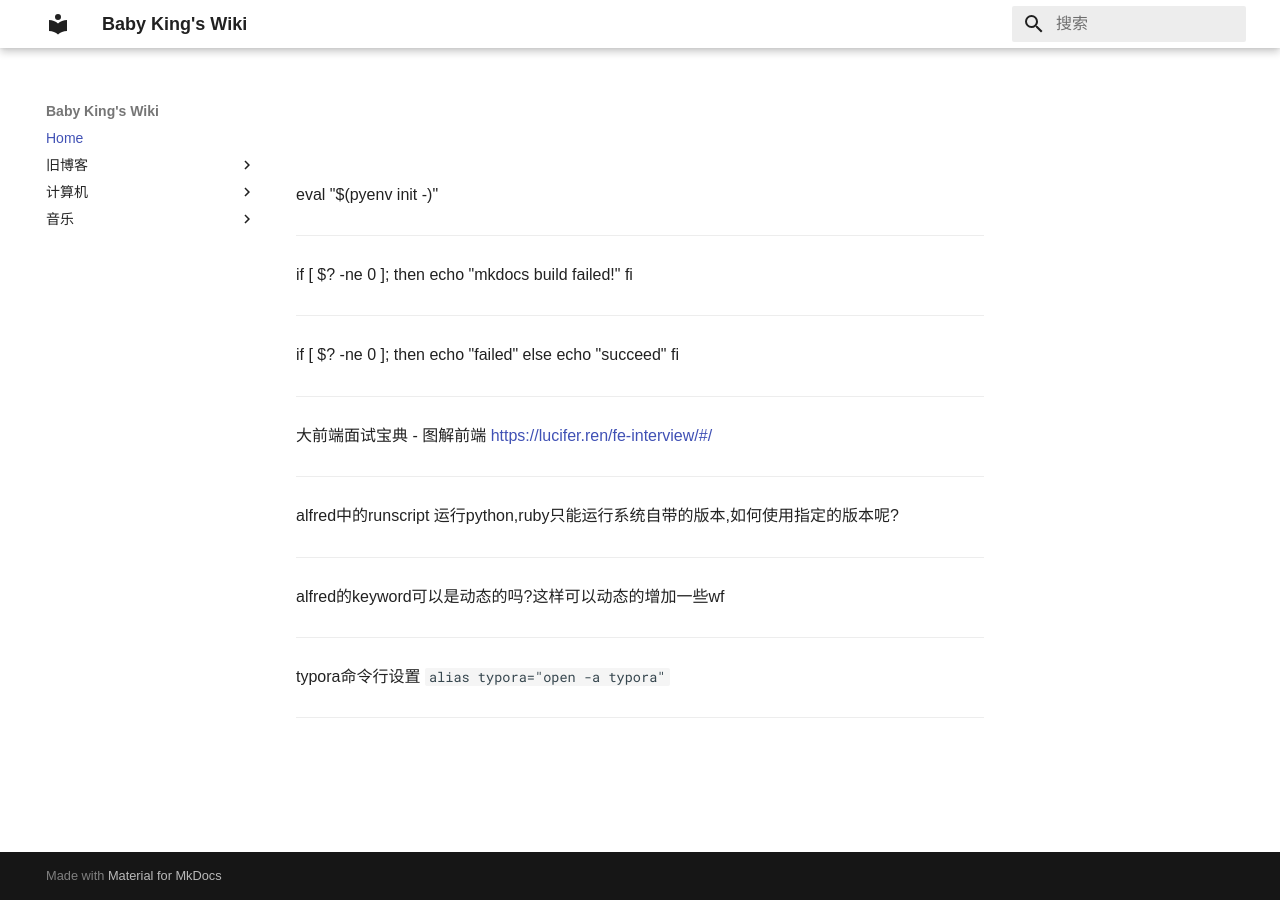
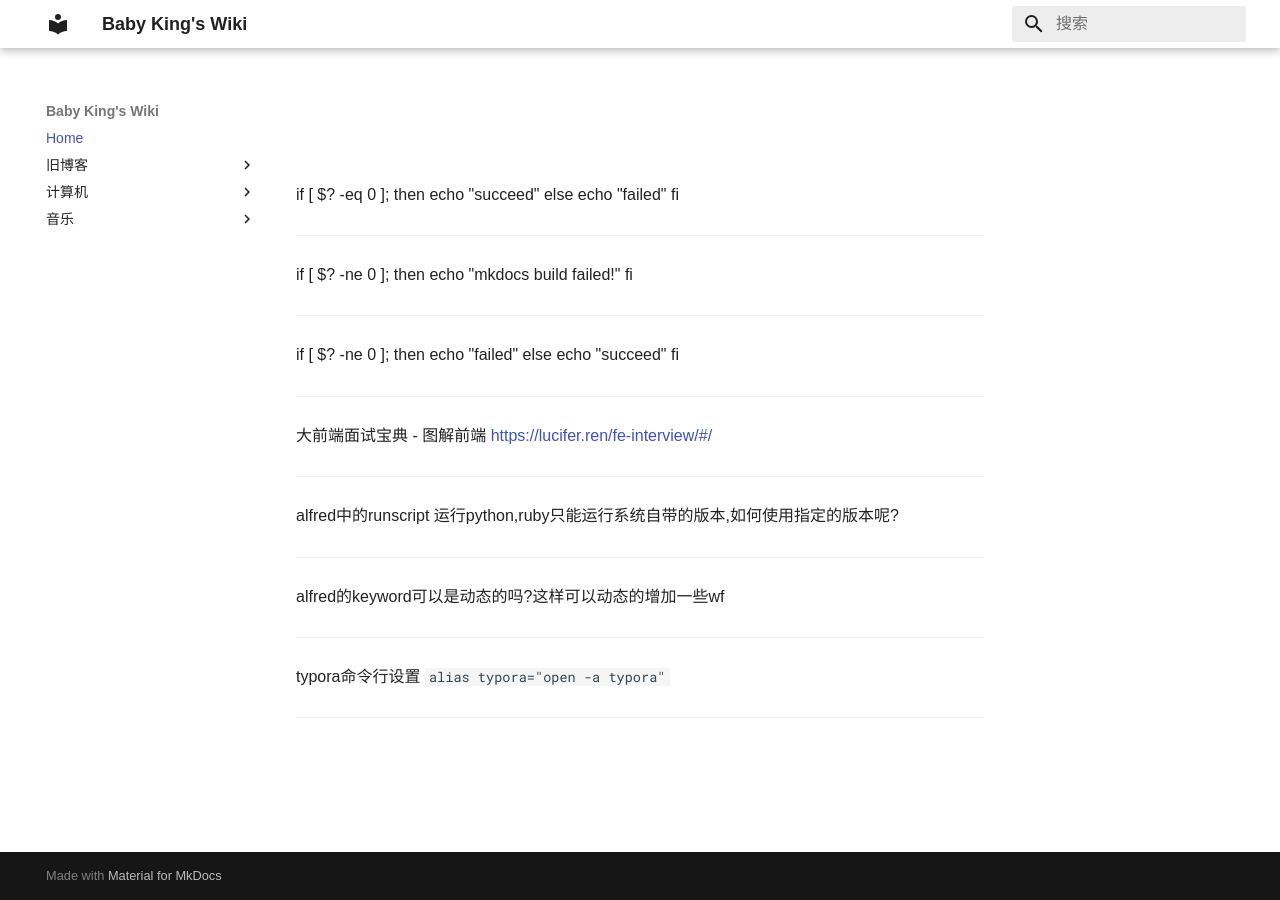
Before and after one commit to babyking/wiki, an MkDocs documentation site: the page built from wiki/index.md, in a window 1280 px wide. Built offline with MkDocs 1.6.1 and Material for MkDocs 9.7.7, drawn with Linux system fonts in a browser that asks for light colours.

Commit message:
quick commit

```diff
--- a/wiki/index.md
+++ b/wiki/index.md
@@ -1,6 +1,12 @@
 #
-eval "$(pyenv init -)"
+if [ $? -eq 0 ]; then
+    echo "succeed"
+else
+    echo "failed"
+fi
 ___
+
+
 if [ $? -ne 0 ]; then
     echo "mkdocs build failed!"
 fi
@@ -18,4 +24,5 @@ ___
 alfred的keyword可以是动态的吗?这样可以动态的增加一些wf
 ___
 typora命令行设置 `alias typora="open -a typora"`
+
 ___
```
